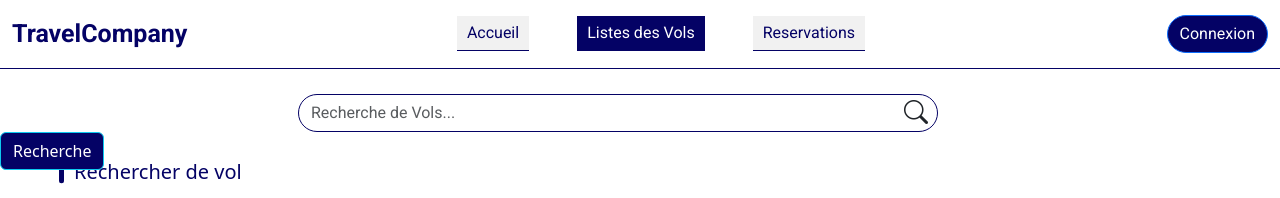
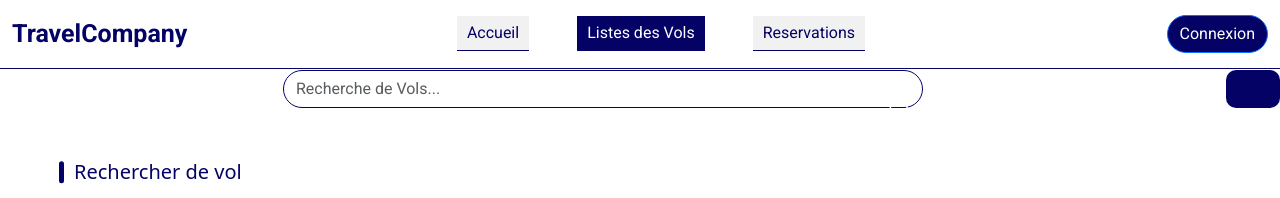
Before and after one commit to Mega17Z/Travel, a React (Vite) app: page /ListesVol in a window 1280 px wide. Shown: the top 198 px of the page. Built offline with nearby package versions, Linux system fonts and the light colour scheme; no server answers.

Commit message:
input search

```diff
--- a/src/components/InputSearch.jsx
+++ b/src/components/InputSearch.jsx
@@ -36,15 +36,16 @@ const InputSearch = () => {
       <div className="linput" >
         <form className="d-flex" role="search">
           <input
-            className="form-control mt-4 bg-white rounded-5"
+            className="form-control bg-white rounded-5"
             type="text"
             value={recherche}
             onChange={(e) => setRecherche(e.target.value)}
             placeholder="Recherche de Vols..."
           />
+        <button className="" onClick={handleRecherche}>
           <i className="bi bi-search" ></i>
+        </button>
         </form>
-          <button className="btn btn-info" onClick={handleRecherche}>Recherche</button>
       </div>
     </div>
   );
```
